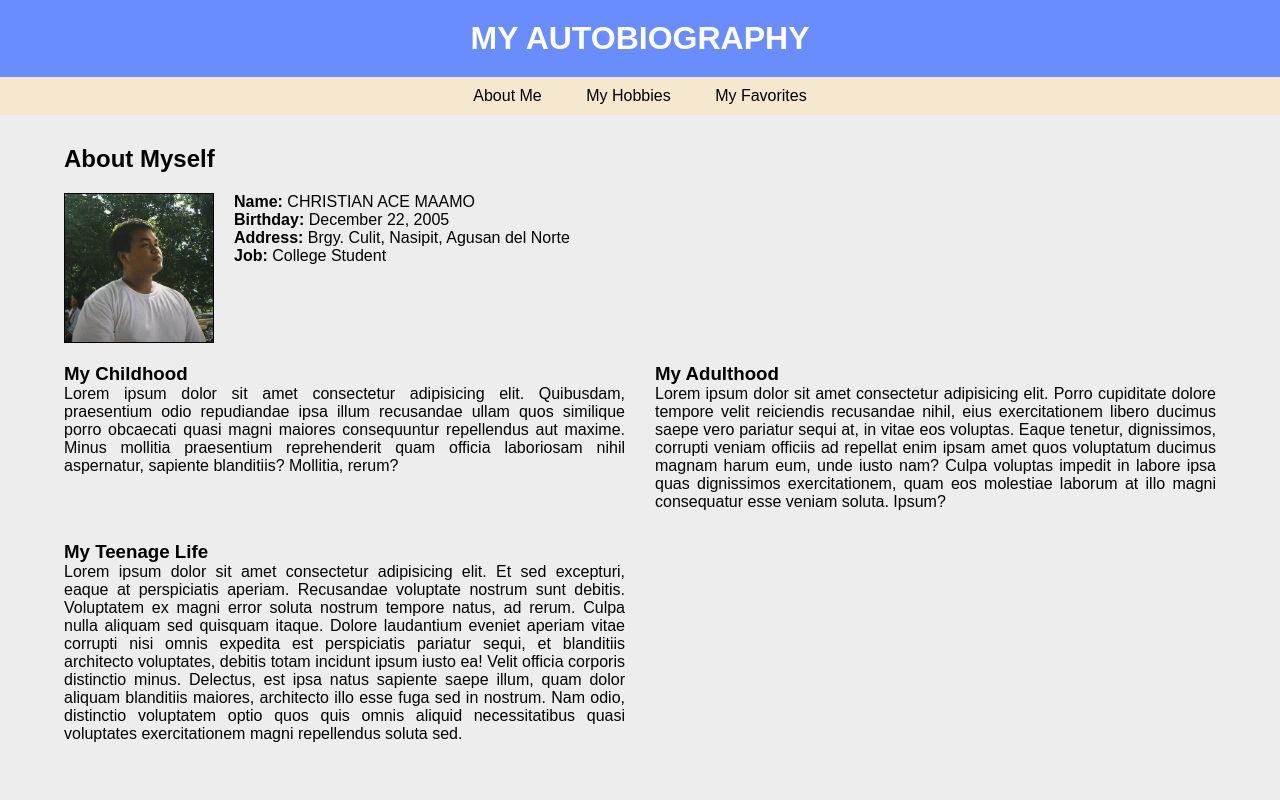
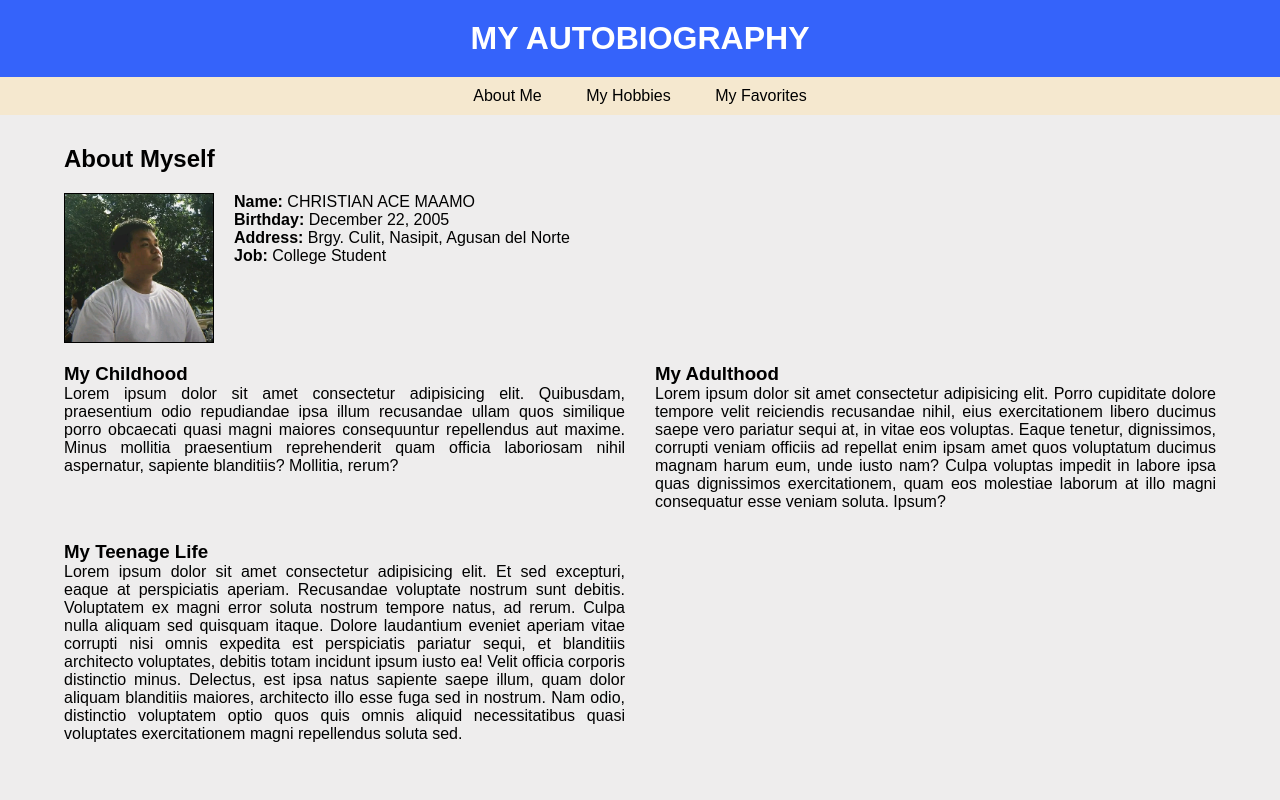
Before and after one commit to LadyCin/maamo-main, a plain HTML site: page index.html in a window 1280 px wide. Shown: the top 800 px of the page. Drawn offline with Linux system fonts and the light colour scheme.

Commit message:
Update style.css

```diff
--- a/style.css
+++ b/style.css
@@ -11,7 +11,7 @@ body{
 }
 
 header{
-    background:#698cff;
+    background:#3563fa;
     color:white;
     text-align:center;
 }
@@ -63,6 +63,7 @@ section{
 .hobbies{
     display:flex;
     justify-content:space-between;
+    gap: 20px;
 }
 
 .favorite{
```
